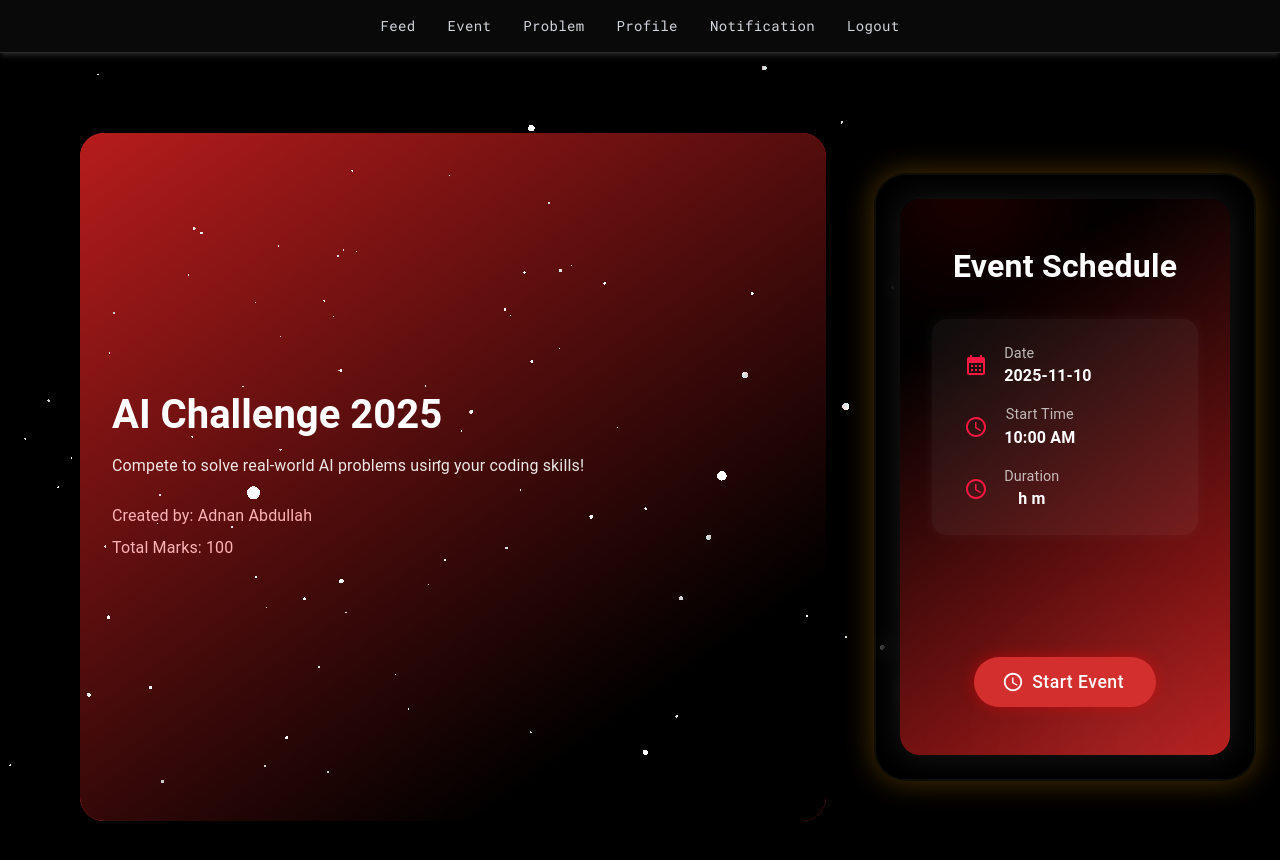
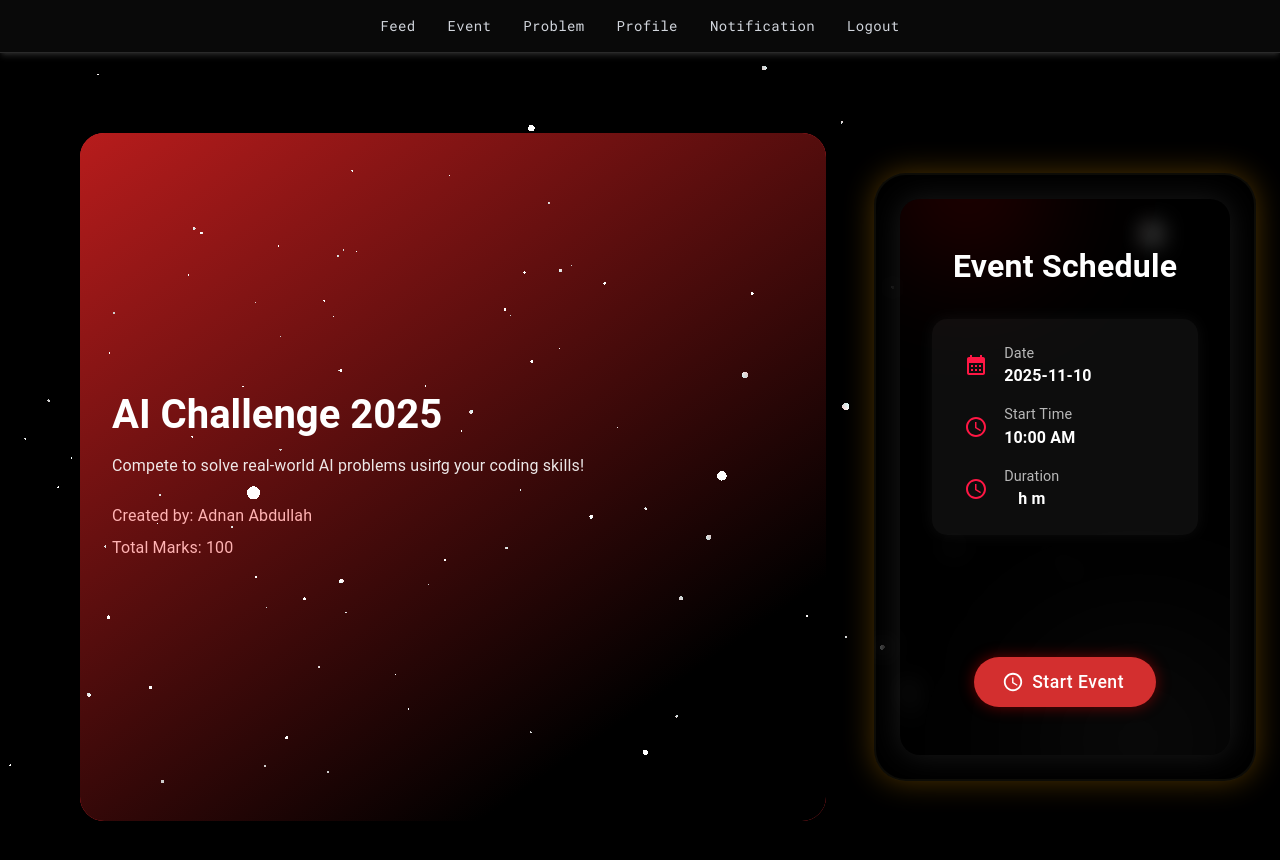
Before and after one commit to sadi2003q/Axamise, a React (Vite) app: page /EVENT_START in a window 1280 px wide. Shown: the top 860 px of the page. Built offline with nearby package versions, Linux system fonts and the light colour scheme.

Commit message:
[Modified]
UI is almost complete

```diff
--- a/src/pages/Events/Event_Start.jsx
+++ b/src/pages/Events/Event_Start.jsx
@@ -104,7 +104,8 @@ export default function EventStart() {
                             width: "100%",
                             height: "100%",
                             flex: 1,
-                            background: "linear-gradient(325deg, #b71c1c 0%, #000 80%)",
+                            background: "transparent",
+
 
                             // background: 'white',
                             color: "white",
@@ -170,6 +171,14 @@ export default function EventStart() {
                                 Event Schedule
                             </Typography>
 
+
+
+
+
+
+
+
+
                             <Box
                                 sx={{
                                     background: "rgba(255, 255, 255, 0.05)",
@@ -195,7 +204,7 @@ export default function EventStart() {
 
                                 <Box sx={{ display: "flex", gap: 2, alignItems: "center" }}>
                                     <AccessTime sx={{ color: "#ff1744" }} />
-                                    <Box>
+                                    <Box sx={{ textAlign: "left" }}>
                                         <Typography sx={{ fontSize: "0.9rem", opacity: 0.7 }}>
                                             Start Time
                                         </Typography>
@@ -217,6 +226,20 @@ export default function EventStart() {
                                     </Box>
                                 </Box>
                             </Box>
+
+
+
+
+
+
+
+
+
+
+
+
+
+
                         </Box>
 
                         {/* Start Button */}
```
